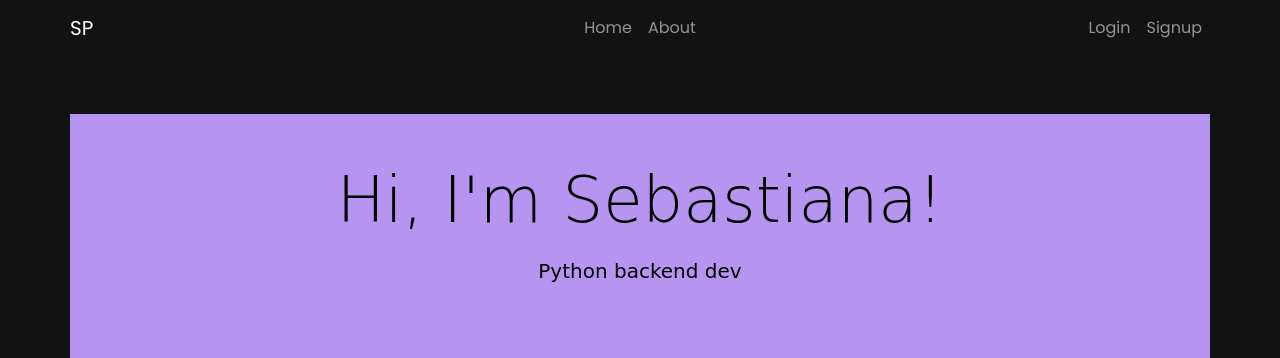
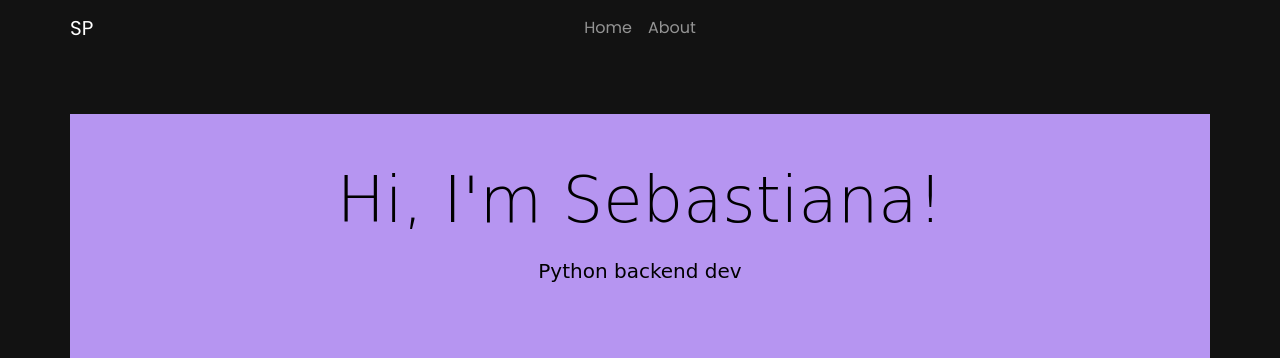
Before and after one commit to WhiteHeadbanger/blog, a Flask app: page /blog/about in a window 1280 px wide. Shown: the top 358 px of the page. Run offline with Flask 3, Linux system fonts and the light colour scheme; some libraries are stand-ins or nearby versions; some web fonts are replaced.

Commit message:
update html

```diff
--- a/api/templates/base.html
+++ b/api/templates/base.html
@@ -47,13 +47,7 @@
                         <li class="nav-item">
                             <a class="nav-link" href="{{ url_for('auth.logout') }}">Logout</a>
                         </li>
-                        {% else %}
-                        <li class="nav-item">
-                            <a class="nav-link" href="{{ url_for('auth.login') }}">Login</a>
-                        </li>
-                        <li class="nav-item">
-                            <a class="nav-link" href="{{ url_for('auth.signup') }}">Signup</a>
-                        </li>
+
                         {% endif %}
                     </ul>
                 </div>
```
Also changed, not shown: 1 other file.
